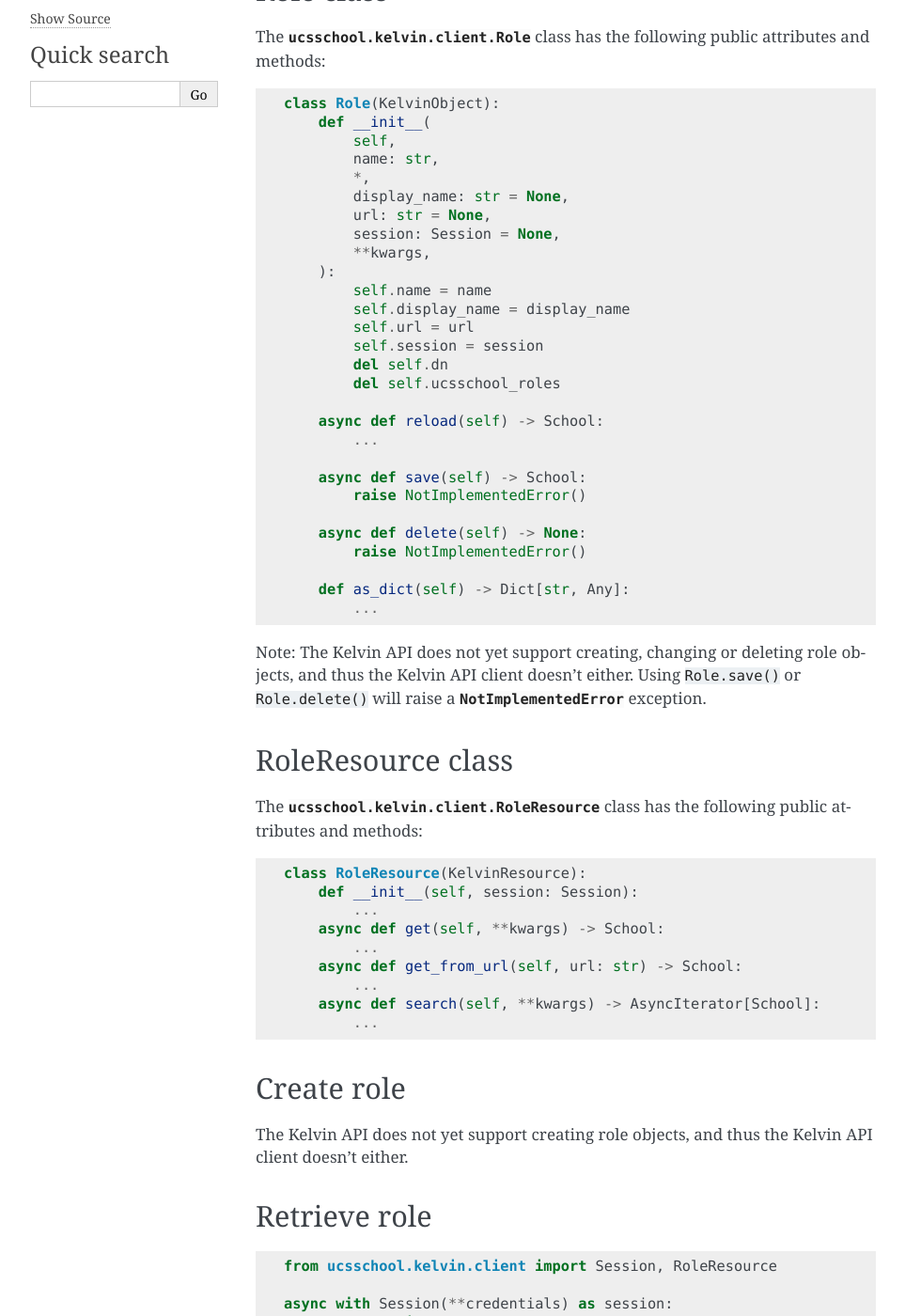
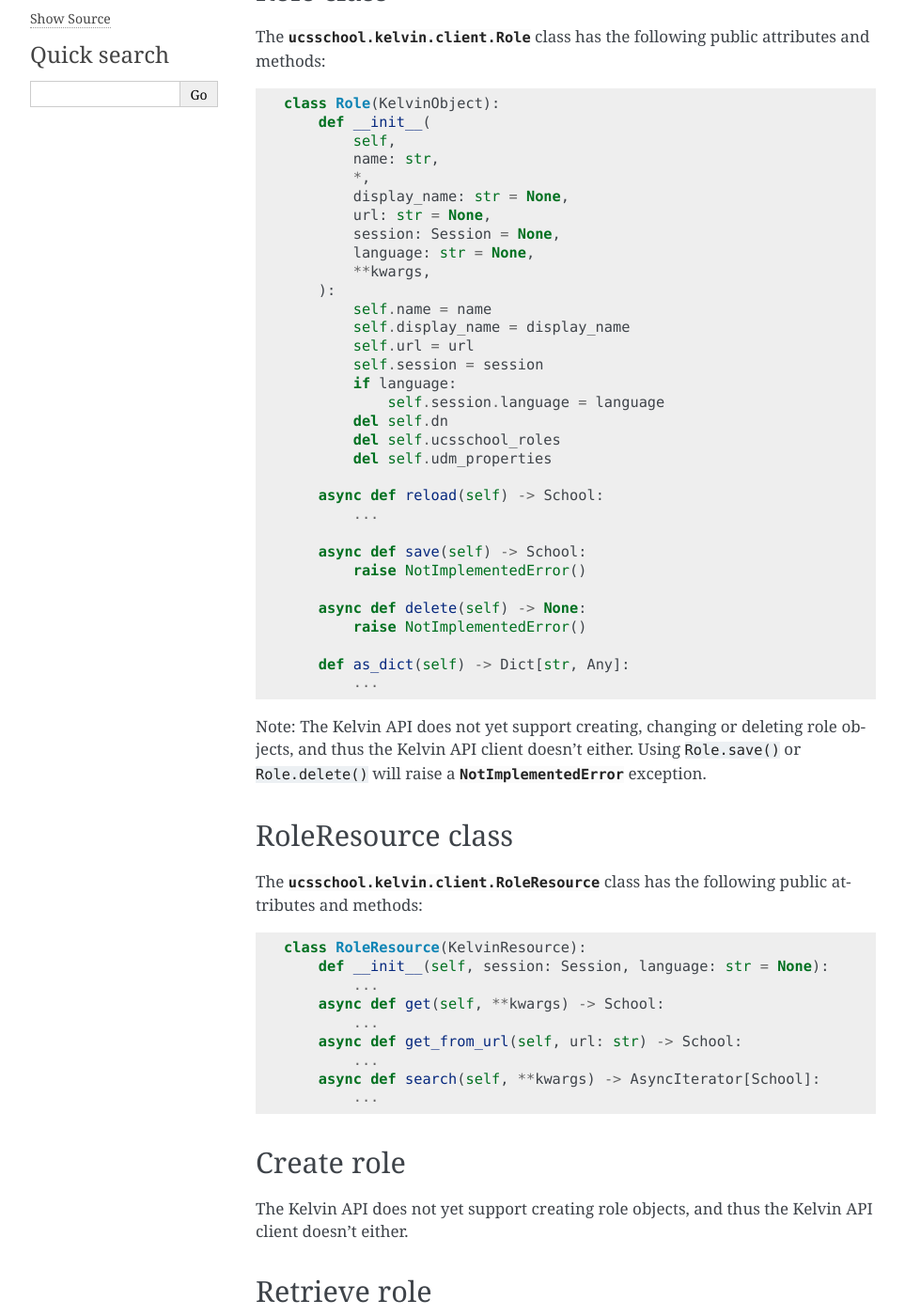
Before and after one commit to univention/kelvin-rest-api-client, a Sphinx documentation site: the page built from docs/usage-role.rst, in a window 1280 px wide and 1400 px high, scrolled down 351 px. Shown: the whole window at 94% size, without its empty margins (148-1111 px from the left). Built offline with Sphinx 7.4.7, drawn with Linux system fonts in a browser that asks for light colours; the version number could not be read and is left out.

Commit message:
update docu

```diff
--- a/docs/usage-role.rst
+++ b/docs/usage-role.rst
@@ -25,14 +25,18 @@ The :py:class:`ucsschool.kelvin.client.Role` class has the following public attr
             display_name: str = None,
             url: str = None,
             session: Session = None,
+            language: str = None,
             **kwargs,
         ):
             self.name = name
             self.display_name = display_name
             self.url = url
             self.session = session
+            if language:
+                self.session.language = language
             del self.dn
             del self.ucsschool_roles
+            del self.udm_properties
 
         async def reload(self) -> School:
             ...
@@ -58,7 +62,7 @@ The :py:class:`ucsschool.kelvin.client.RoleResource` class has the following pub
 .. code-block:: python
 
     class RoleResource(KelvinResource):
-        def __init__(self, session: Session):
+        def __init__(self, session: Session, language: str = None):
             ...
         async def get(self, **kwargs) -> School:
             ...
--- a/docs/usage-school-class.rst
+++ b/docs/usage-school-class.rst
@@ -42,6 +42,7 @@ The :py:class:`ucsschool.kelvin.client.SchoolClass` class has the following publ
             dn: str = None,
             url: str = None,
             session: Session = None,
+            language: str = None,
             **kwargs,
         ):
             self.name = name
@@ -54,6 +55,8 @@ The :py:class:`ucsschool.kelvin.client.SchoolClass` class has the following publ
             self.dn = dn
             self.url = url
             self.session = session
+            if language:
+                self.session.language = language
 
 
         async def reload(self) -> SchoolClass:
@@ -73,7 +76,7 @@ The :py:class:`ucsschool.kelvin.client.SchoolClassResource` class has the follow
 .. code-block:: python
 
     class SchoolClassResource(KelvinResource):
-        def __init__(self, session: Session):
+        def __init__(self, session: Session, language: str = None):
             ...
         async def get(self, **kwargs) -> SchoolClass:
             ...
--- a/docs/usage-school.rst
+++ b/docs/usage-school.rst
@@ -49,6 +49,7 @@ The :py:class:`ucsschool.kelvin.client.School` class has the following public at
             dn: str = None,
             url: str = None,
             session: Session = None,
+            language: str = None,
             **kwargs,
         ):
             self.name = name
@@ -62,6 +63,8 @@ The :py:class:`ucsschool.kelvin.client.School` class has the following public at
             self.dn = dn
             self.url = url
             self.session = session
+            if language:
+                self.session.language = language
 
         async def reload(self) -> School:
             ...
@@ -87,7 +90,7 @@ The :py:class:`ucsschool.kelvin.client.SchoolResource` class has the following p
 .. code-block:: python
 
     class SchoolResource(KelvinResource):
-        def __init__(self, session: Session):
+        def __init__(self, session: Session, language: str = None):
             ...
         async def get(self, **kwargs) -> School:
             ...
--- a/docs/usage-users.rst
+++ b/docs/usage-users.rst
@@ -57,6 +57,7 @@ The :py:class:`ucsschool.kelvin.client.User` class has the following public attr
             dn: str = None,
             url: str = None,
             session: Session = None,
+            language: str = None,
             **kwargs,
         ):
         self.name = name
@@ -80,6 +81,8 @@ The :py:class:`ucsschool.kelvin.client.User` class has the following public attr
         self.dn = dn
         self.url = url
         self.session = session
+        if language:
+            self.session.language = language
 
         async def reload(self) -> User:
             ...
@@ -103,7 +106,7 @@ UserResource class
 .. code-block:: python
 
     class UserResource(KelvinResource):
-        def __init__(self, session: Session):
+        def __init__(self, session: Session, language: str = None):
             ...
         async def get(self, **kwargs) -> User:
             ...
--- a/docs/usage-workgroups.rst
+++ b/docs/usage-workgroups.rst
@@ -45,6 +45,7 @@ The :py:class:`ucsschool.kelvin.client.WorkGroup` class has the following public
             dn: str = None,
             url: str = None,
             session: Session = None,
+            language: str = None
         ):
             self.name = name
             self.school = school
@@ -59,6 +60,8 @@ The :py:class:`ucsschool.kelvin.client.WorkGroup` class has the following public
             self.dn = dn
             self.url = url
             self.session = session
+            if language:
+                self.session.language = language
 
 
         async def reload(self) -> WorkGroup:
@@ -78,7 +81,7 @@ The :py:class:`ucsschool.kelvin.client.WorkGroupResource` class has the followin
 .. code-block:: python
 
     class WorkGroupResource(KelvinResource):
-        def __init__(self, session: Session):
+        def __init__(self, session: Session, language: str = None):
             ...
         async def get(self, **kwargs) -> WorkGroup:
             ...
--- a/docs/usage.rst
+++ b/docs/usage.rst
@@ -17,6 +17,7 @@ Section :ref:`Authentication and authorization <auth>` describes its usage.
 
    usage-auth
    usage-correlation
+   usage-language
    usage-role
    usage-school
    usage-school-class
```
Also changed, not shown: docs/usage-language.rst (added, +41 -0 lines).
